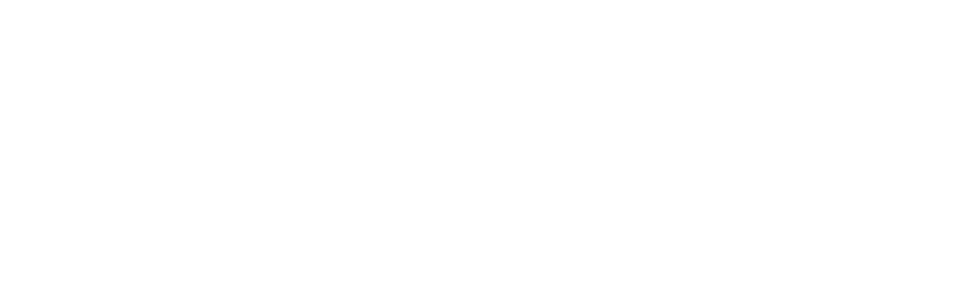
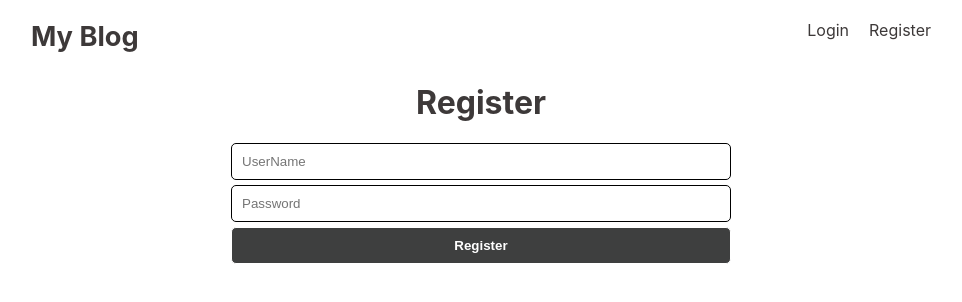
Before and after one commit to Mobinzaidi12/my-blog-frontend, a React (Create React App) app: page /register in a window 1280 px wide. Shown: the top 302 px of the page, without its empty margins (159-1121 px from the left). Built offline with nearby package versions, Linux system fonts and the light colour scheme.

Commit message:
31/5/2023

```diff
--- a/package.json
+++ b/package.json
@@ -8,7 +8,9 @@
     "@testing-library/user-event": "^13.5.0",
     "react": "^18.2.0",
     "react-dom": "^18.2.0",
+    "react-router-dom": "^6.11.2",
     "react-scripts": "5.0.1",
+    "react-toastify": "^9.1.3",
     "web-vitals": "^2.1.4"
   },
   "scripts": {
--- a/src/App.css
+++ b/src/App.css
@@ -1,38 +1,75 @@
-.App {
+*{
+  box-sizing: border-box;
+}
+main{
+  max-width: 900px;
+  margin: 0px auto;
+  color: rgb(61, 57, 57);
+
+}
+header{
+  display: flex;
+  justify-content: space-between;
+  margin-bottom: 30px;
+  margin-top: 20px;
+
+}
+header a{
+  text-decoration: none;
+  color: rgb(61, 57, 57);
+}
+
+header nav{
+  display: flex;
+  gap: 20px;
+}
+header .logo{
+  font-weight: bold;
+  font-size: 1.7rem
+}
+.post{
+  display: grid;
+  grid-template-columns: 1fr 1fr;
+  gap: 20px;
+  margin-bottom: 20px;
+}
+.post img{
+width: 100%;
+}
+.post h1{
+  margin: 0;
+  font-size: 1.5rem;
+}
+.post .auth{
+ display: flex;
+ gap: 15px;
+}
+.post p{
+  margin-bottom: 5px;
+}
+
+form.login, form.register{
+  width: 500px;
+  margin: 0px auto;
+}
+
+
+form input{
+  width: 100%;
+  margin-bottom: 5px;
+  padding: 10px;
+  border-radius: 5px;
+  border: 1px solid;
+}
+form button{
+  width: 100%;
+  padding: 10px;
+  border-radius: 5px;
+  border: 1px solid;
+  background-color: #3e3f3f;
+  color: white;
+  font-weight: bold;
+}
+form h1{
   text-align: center;
 }
-
-.App-logo {
-  height: 40vmin;
-  pointer-events: none;
-}
-
-@media (prefers-reduced-motion: no-preference) {
-  .App-logo {
-    animation: App-logo-spin infinite 20s linear;
-  }
-}
-
-.App-header {
-  background-color: #282c34;
-  min-height: 100vh;
-  display: flex;
-  flex-direction: column;
-  align-items: center;
-  justify-content: center;
-  font-size: calc(10px + 2vmin);
-  color: white;
-}
-
-.App-link {
-  color: #61dafb;
-}
-
-@keyframes App-logo-spin {
-  from {
-    transform: rotate(0deg);
-  }
-  to {
-    transform: rotate(360deg);
-  }
-}
--- a/src/App.js
+++ b/src/App.js
@@ -1,11 +1,26 @@
-import './App.css';
+import Post from "./components/Post";
+import Header from "./components/Header";
+import "./App.css";
+import { Route, Routes } from "react-router-dom";
+import Layout from "./components/Layout";
+import IndexPage from "./components/pages/IndexPage";
+import Login from "./components/pages/Login";
+import Register from "./components/pages/Register";
+import { toast, ToastContainer } from 'react-toastify';
+import 'react-toastify/dist/ReactToastify.css';
+
 
 function App() {
   return (
-    <div className="App">
-
-
-    </div >
+    <Routes>
+      <Route path="/" element={<Layout />}>
+        <Route index element={
+          <IndexPage />
+        }></Route>
+        <Route path="/login" element={<Login />} />
+        <Route path="/register" element={<Register />} />
+      </Route>
+    </Routes>
   );
 }
 
--- /dev/null
+++ b/src/components/Header.js
@@ -0,0 +1,13 @@
+import { Link } from "react-router-dom";
+
+export default function Header() {
+    return (
+        <header>
+            <Link to={'/'} className="logo">My Blog</Link>
+            <nav>
+                <Link to={'/login'}>Login</Link>
+                <Link to={'/register'}>Register</Link>
+            </nav>
+        </header>
+    );
+}
--- /dev/null
+++ b/src/components/Layout.js
@@ -0,0 +1,11 @@
+import { Outlet } from "react-router-dom";
+import Header from "./Header";
+export default function Layout() {
+    return (
+        <main>
+            <Header />
+            <Outlet />
+
+        </main>
+    );
+}
--- /dev/null
+++ b/src/components/Post.js
@@ -0,0 +1,17 @@
+export default function Post() {
+    return (
+        <div className="post">
+            <div className="post_image">
+                <img src="https://marketplace.canva.com/EAE-xnqWvJk/1/0/1600w/canva-retro-smoke-and-round-light-desktop-wallpapers-JLofAI27pCg.jpg" />
+            </div>
+            <div className="post_contant">
+                <h1>Free and fully customizable desktop wallpaper templates | Canva</h1>
+                <div className="auth">
+                    <p className="name">Mobin Zaidi</p>
+                    <p>2023-5-2 16:59</p>
+                </div>
+                <p>Lorem ipsum dolor sit amet, consectetur adipiscing elit, sed do eiusmod tempor incididunt ut labore et dolore magna aliqua. Ut enim ad minim veniam, quis nostrud exercitation ullamco laboris nisi ut aliquip ex ea commodo consequat. Duis aute irure dolor in reprehenderit in voluptate velit esse cillum dolore eu fugiat nulla pariatur</p>
+            </div>
+        </div>
+    );
+}
--- /dev/null
+++ b/src/components/pages/IndexPage.js
@@ -0,0 +1,7 @@
+import Post from "../Post";
+
+export default function IndexPage() {
+    return (
+        <Post />
+    );
+}
--- /dev/null
+++ b/src/components/pages/Login.js
@@ -0,0 +1,54 @@
+import { useState } from "react"
+import { toast, ToastContainer } from 'react-toastify';
+import 'react-toastify/dist/ReactToastify.css';
+import { useNavigate } from "react-router-dom";
+
+export default function Login() {
+    const [userName, setUserName] = useState('');
+    const [password, setPassword] = useState('');
+    const navigate = useNavigate();
+
+    const login = async (e) => {
+        e.preventDefault();
+        if (!userName || !password) {
+            toast.info("Please provide complete information", { position: toast.POSITION.TOP_CENTER });
+            return;
+        }
+
+
+        const loginUser = await fetch("http://localhost:4500/api/user/login", {
+            method: "POST",
+            body: JSON.stringify({ userName, password }),
+            headers: {
+                "Content-Type": "application/json"
+            }
+        })
+
+        loginUser = await loginUser.json();
+
+        if (!loginUser) {
+            toast.error("please enter your correct email and password", { position: toast.POSITION.TOP_CENTER })
+            return;
+        }
+
+        localStorage.setItem('users', JSON.stringify(loginUser.user));
+        localStorage.setItem('auth', JSON.stringify(loginUser.auth))
+        navigate('/')
+    }
+
+
+
+    return (
+
+        <div>
+            <form className="login" onSubmit={login}>
+                <h1>Login</h1>
+                <input type="text" placeholder="UserName" value={userName} onChange={e => setUserName()} />
+                <input type="password" placeholder="Password" value={password} onChange={e => setPassword()} />
+                <button>Login</button>
+            </form>
+            <ToastContainer />
+        </div>
+
+    );
+}
--- /dev/null
+++ b/src/components/pages/Register.js
@@ -0,0 +1,49 @@
+import { useState } from "react";
+import { toast, ToastContainer } from 'react-toastify';
+import 'react-toastify/dist/ReactToastify.css';
+
+export default function Register() {
+    const [userName, setUserName] = useState('');
+    const [password, setPassword] = useState('');
+
+    const register = async (e) => {
+        e.preventDefault();
+        if (!userName || !password) {
+            toast.info("Please provide complete information", { position: toast.POSITION.TOP_CENTER })
+            return;
+        }
+
+        const registerUser = await fetch("http://localhost:4500/api/user/register", {
+            method: "POST",
+            body: JSON.stringify({ userName, password }),
+            headers: {
+                "Content-Type": "application/json"
+            }
+        });
+
+
+        if (registerUser.status === 200) {
+            toast.success("Registration successfuly", { position: toast.POSITION.TOP_CENTER })
+        } else if (registerUser.status === 400) {
+            toast.warning("User already exist", { position: toast.POSITION.TOP_CENTER })
+        } else {
+            toast.error("registration failed", { position: toast.POSITION.TOP_CENTER })
+        }
+
+
+        setUserName('');
+        setPassword('')
+    }
+
+    return (
+        <div>
+            <form className="register" onSubmit={register}>
+                <h1>Register</h1>
+                <input type="text" placeholder="UserName" value={userName} onChange={e => setUserName(e.target.value)} />
+                <input type="password" placeholder="Password" value={password} onChange={e => setPassword(e.target.value)} />
+                <button>Register</button>
+            </form>
+            <ToastContainer />
+        </div>
+    );
+}
--- a/src/index.js
+++ b/src/index.js
@@ -3,11 +3,14 @@
 import './index.css';
 import App from './App';
 import reportWebVitals from './reportWebVitals';
+import { BrowserRouter } from 'react-router-dom';
 
 const root = ReactDOM.createRoot(document.getElementById('root'));
 root.render(
   <React.StrictMode>
-    <App />
+    <BrowserRouter>
+      <App />
+    </BrowserRouter>
   </React.StrictMode>
 );
 
```
Also changed, not shown: 2 other files (tests, documents, lock files or other folders).
